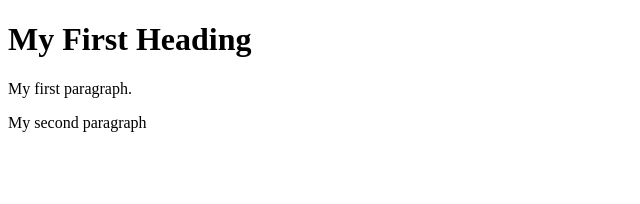
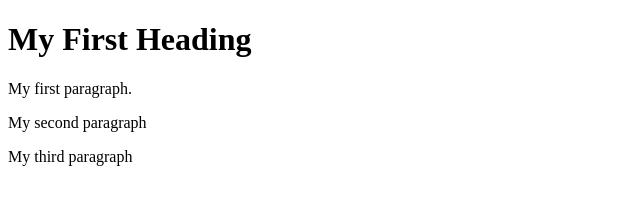
Before and after one commit to mambose/cop-test, a plain HTML site: page index.html in a window 1280 px wide. Shown: the whole page, without its empty margins (0-640 px from the left). Drawn offline with Linux system fonts and the light colour scheme.

Commit message:
added a third paragraph

```diff
--- a/index.html
+++ b/index.html
@@ -8,5 +8,7 @@
 
 <p>My second paragraph</p>
 
+<p>My third paragraph</p>
+
 </body>
 </html>
```
